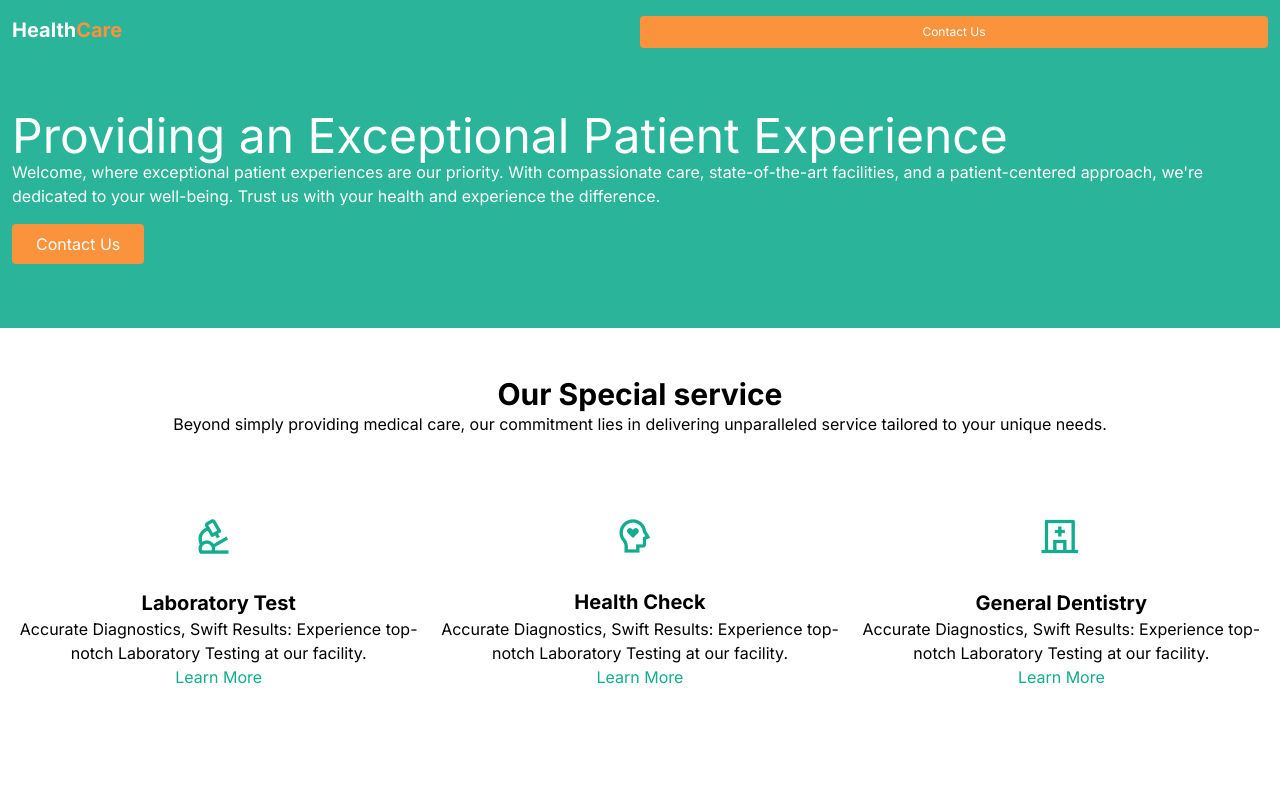
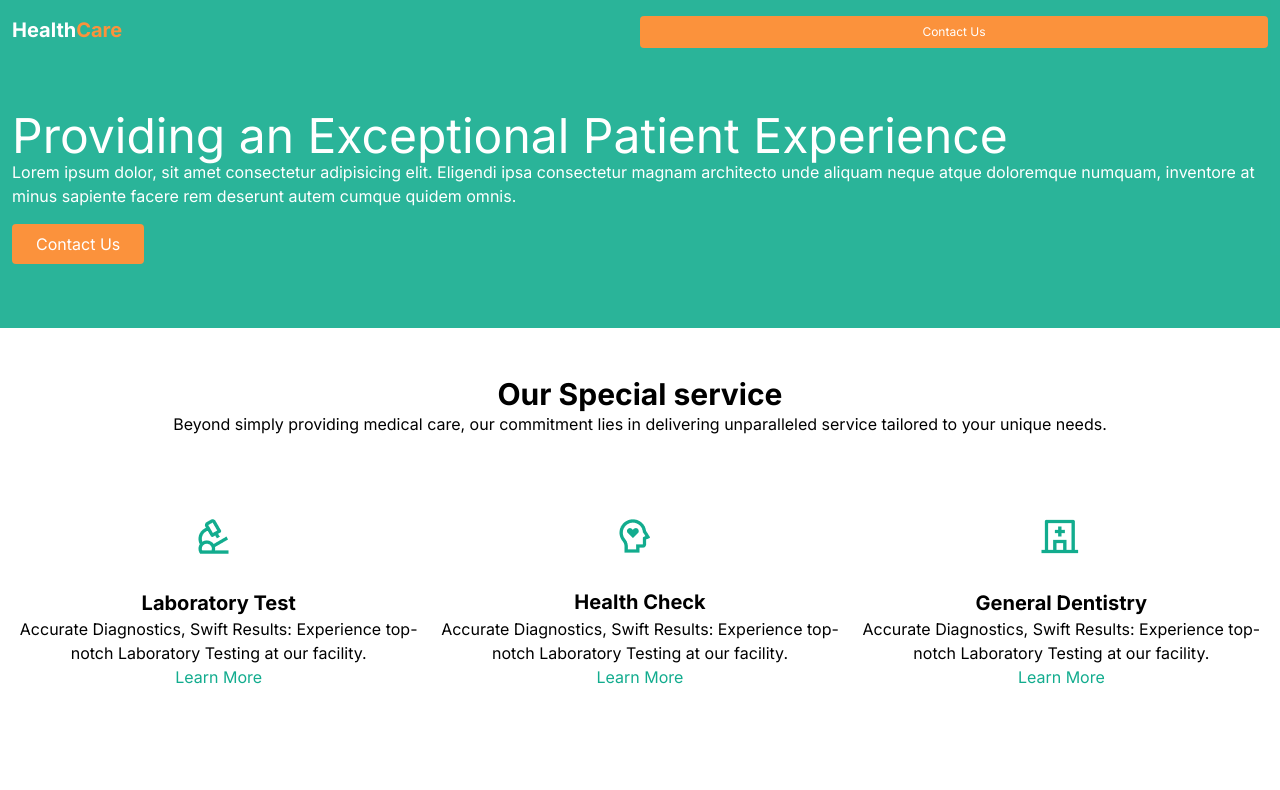
Before and after one commit to leandro160320/health2024, a Next.js app: page / in a window 1280 px wide. Shown: the top 790 px of the page. Built offline with nearby package versions, Linux system fonts and the light colour scheme.

Commit message:
fix: Erro

```diff
--- a/app/components/Header.tsx
+++ b/app/components/Header.tsx
@@ -9,11 +9,7 @@ export default function Header(){
             <div>
                 <h1 className=" text-5xl mt-16">Providing an Exceptional Patient Experience</h1>
                 <h1>
-                Welcome, where exceptional patient experiences are
-                our priority. With compassionate care, state-of-the-art
-                facilities, and a patient-centered approach, we're
-                dedicated to your well-being. Trust us with your health
-                and experience the difference.
+                Lorem ipsum dolor, sit amet consectetur adipisicing elit. Eligendi ipsa consectetur magnam architecto unde aliquam neque atque doloremque numquam, inventore at minus sapiente facere rem deserunt autem cumque quidem omnis.
                 </h1>
                 <button className="bg-[#FB923C] rounded px-6 py-2 my-4">Contact Us</button>
             </div>
--- a/app/components/Section2.tsx
+++ b/app/components/Section2.tsx
@@ -13,7 +13,7 @@ export default function Section2(){
 
             Explore our extensive collection of expertly written articles and guides covering a wide range of health topics. From understanding common medical conditions to tips for maintaining a healthy lifestyle, our content is designed to educate, inspire, and support you in making informed choices for your health.
 
-            Discover practical health tips and lifestyle advice to optimize your physical and mental well-being. We believe that small changes can lead to significant improvements in your quality of life, and we're here to guide you on your path to a healthier and happier you.
+            Discover practical health tips and lifestyle advice to optimize your physical and mental well-being. We believe that small changes can lead to significant improvements in your quality of life, and were here to guide you on your path to a healthier and happier you.
 
             </h1>
             </div>
```
